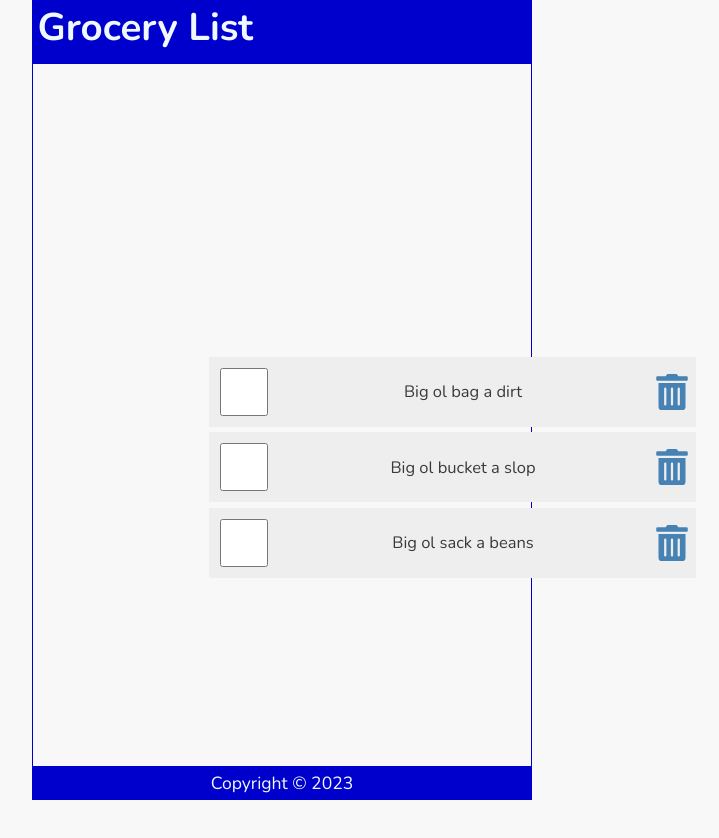
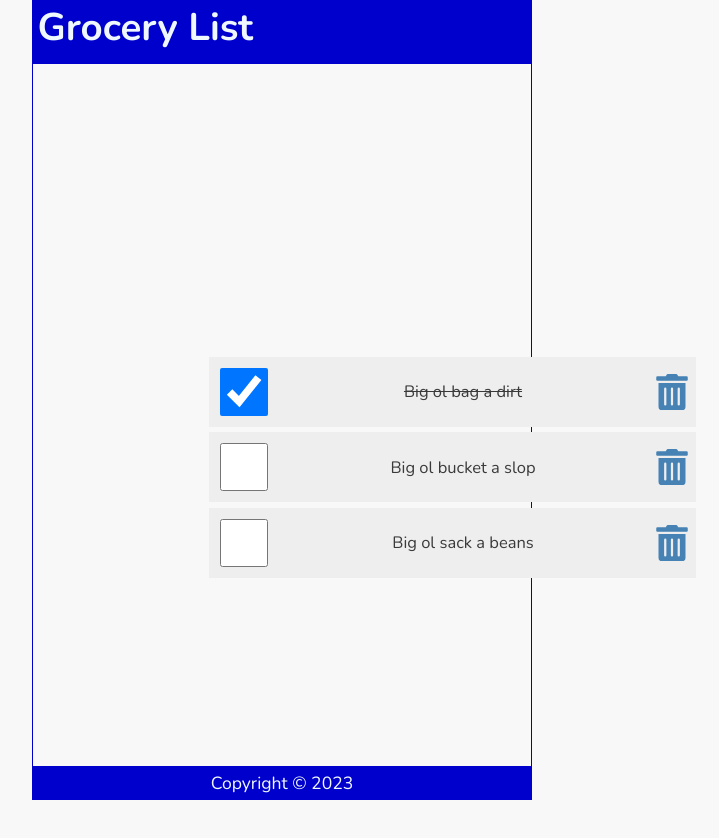
Before and after one commit to domjag/myapp01, a React (Create React App) app: page / in a window 1280 px wide. Shown: the top 838 px of the page, without its empty margins (358-1077 px from the left). Built offline with nearby package versions, Linux system fonts and the light colour scheme.

Commit message:
added select and delete handlers

```diff
--- a/src/Content.js
+++ b/src/Content.js
@@ -9,7 +9,7 @@
 
         {
             id: 1,
-            checked: false,
+            checked: true,
             item: 'Big ol bag a dirt'
         },
         {
@@ -26,25 +26,45 @@
 
     ])
 
+    const handleCheck = (id) => {
+       const listItems = items.map((item) => item.id === id ? { ...item, checked: !item.checked} : item)
+       setItems(listItems)
+       localStorage.setItem('shoppinglist', JSON.stringify(listItems))
+    }
+
+    const handleDelete = (id) => {
+        const listItems = items.filter((item) => item.id !== id);
+        setItems(listItems);
+        localStorage.setItem('shoppinglist', JSON.stringify(listItems));
+    }
+
 
     return (
         <main>
+            {items.length ? (
                 <ul>
-                {items.map((item)=>(
+                    {items.map((item) => (
                         <li className="item" key={item.id}>
                             <input
                                 type="checkbox"
-                            checked={item.checked} />
-                            <label>{item.item}</label>
+                                onChange={() => handleCheck(item.id)}
+                                checked={item.checked}
+                            />
+                            <label
+                                style={(item.checked) ? { textDecoration: 'line-through' } : null}
+                                onDoubleClick={() => handleCheck(item.id)}
+                            >{item.item}</label>
                             <FaTrashAlt
+                                onClick={() => handleDelete(item.id)}
                                 role="button"
                                 tabIndex="0"
                             />
-
                         </li>
-
                     ))}
                 </ul>
+            ) : (
+                <p style={{ marginTop: '2rem' }}>Your list is empty.</p>
+            )}
 
         </main>
     )
```
Lines whose indentation alone changed are shown as unchanged.
